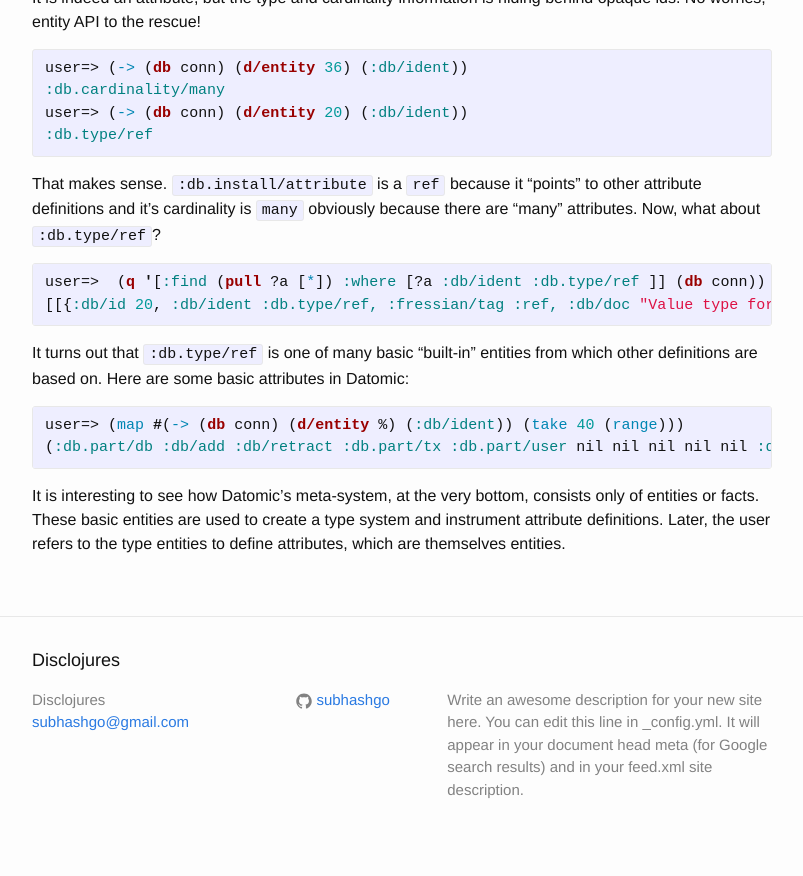
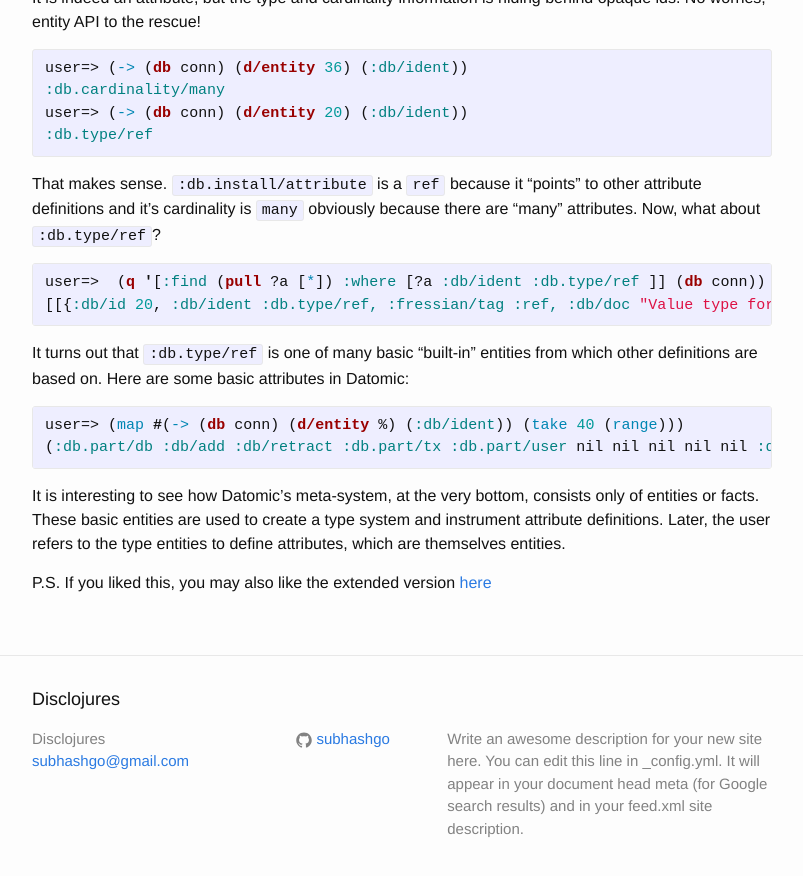
Before and after one commit to subhash/subhash.github.io, a Jekyll site: the page built from _posts/2015-01-24-datomic-turtles.markdown, in a window 1280 px wide and 900 px high, scrolled down 891 px. Shown: the top 876 px of the window, without its empty margins (238-1041 px from the left). Built offline with Jekyll 4.4.1, drawn with Linux system fonts in a browser that asks for light colours.

Commit message:
Update 2015-01-24-datomic-turtles.markdown

```diff
--- a/_posts/2015-01-24-datomic-turtles.markdown
+++ b/_posts/2015-01-24-datomic-turtles.markdown
@@ -61,3 +61,6 @@ user=> (map #(-> (db conn) (d/entity %) (:db/ident)) (take 40 (range)))
 {% endhighlight %}
 
 It is interesting to see how Datomic's meta-system, at the very bottom, consists only of entities or facts. These basic entities are used to create a type system and instrument attribute definitions. Later, the user refers to the type entities to define attributes, which are themselves entities.
+
+
+P.S. If you liked this, you may also like the extended version [here](https://github.com/subhash/clj-stack/wiki/Datomic-from-the-ground-up)
```
